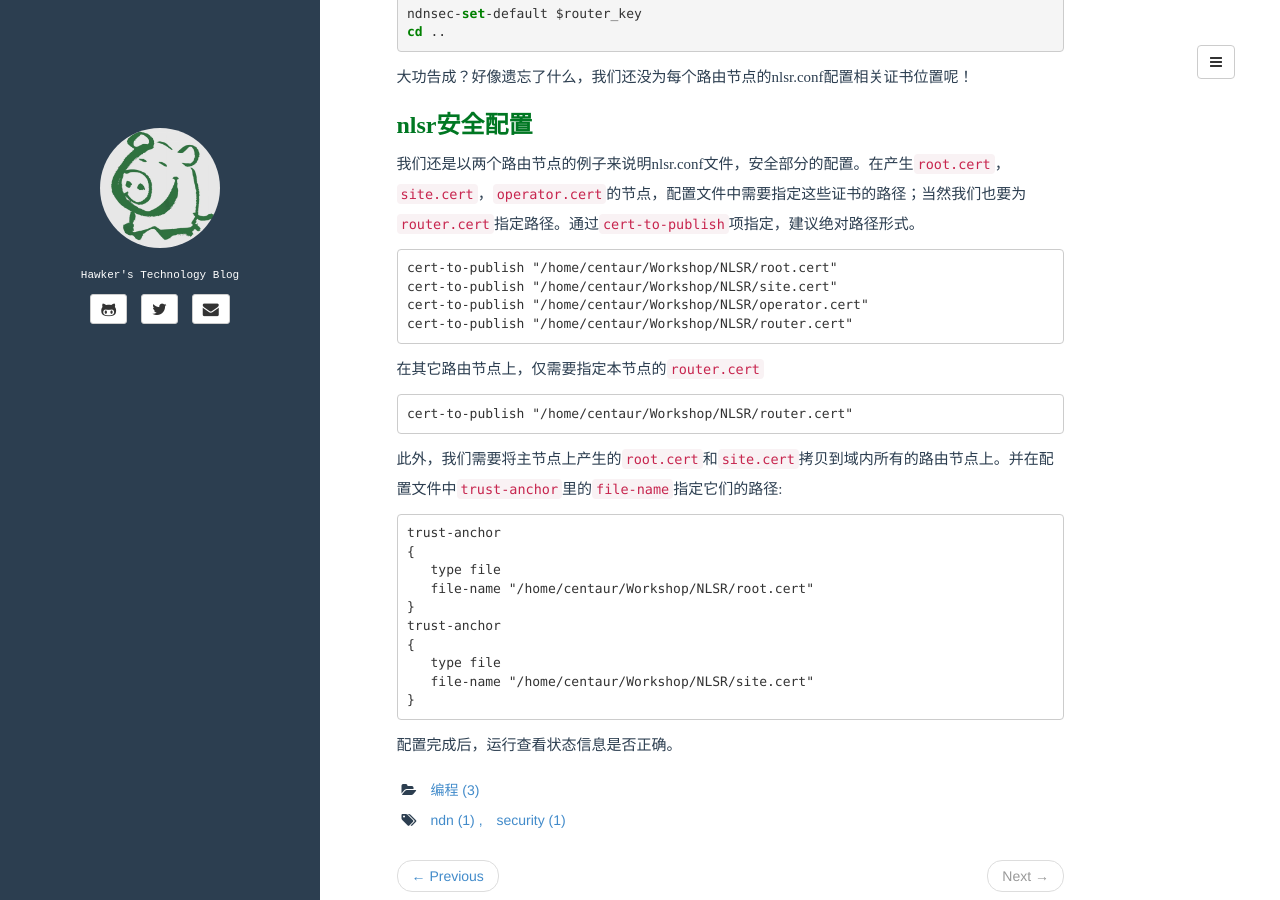
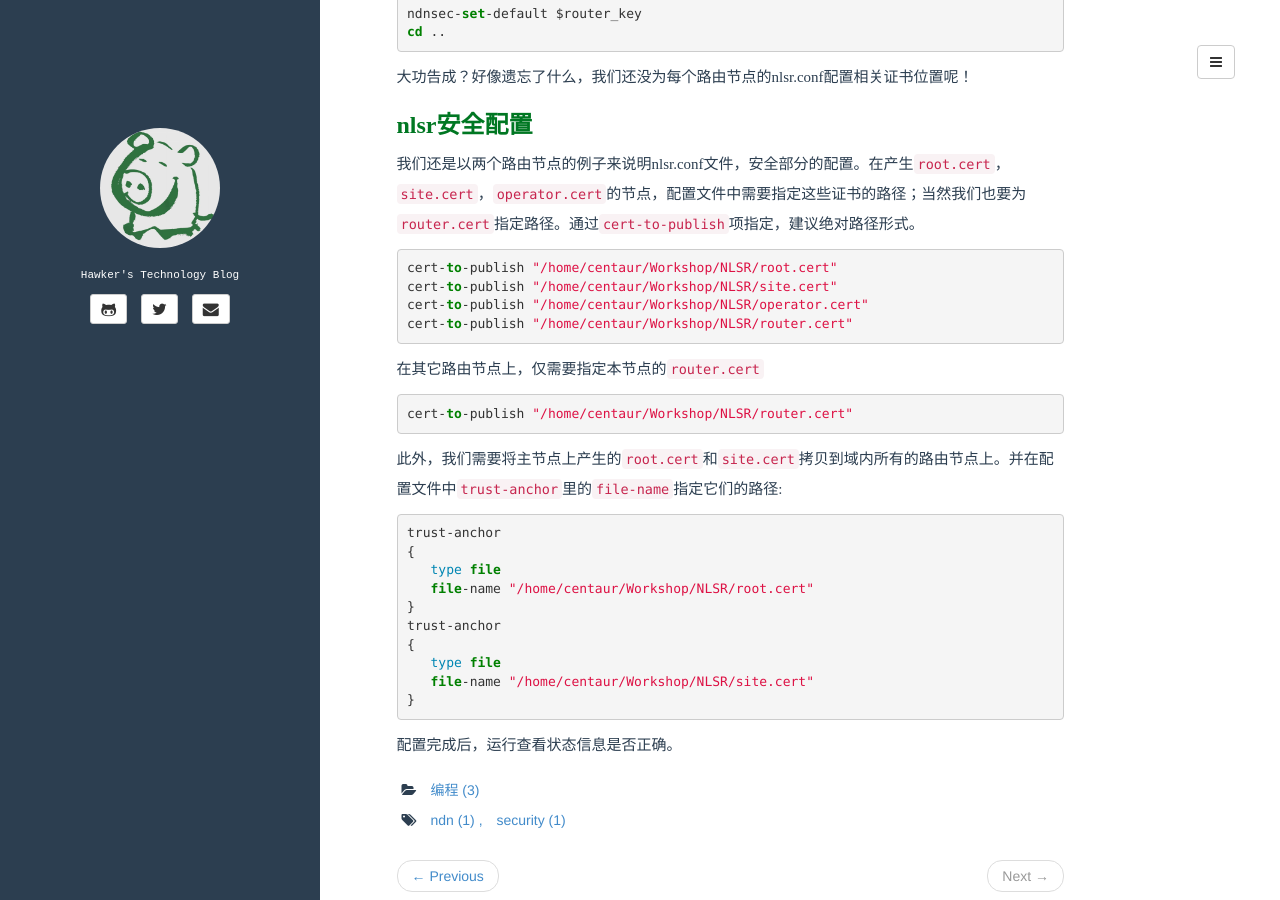
Before and after one commit to hawkxiang/hawkxiang.github.io, a Jekyll site: the page built from _posts/2016.04-10/2016-04-10-nlsr-security-certchain.md, in a window 1280 px wide and 900 px high, scrolled down 6045 px. Built offline with Jekyll 4.4.1, drawn with Linux system fonts in a browser that asks for light colours; comment, search, counter and statistics services are not loaded.

Commit message:
Update 2016-04-10-nlsr-security-certchain.md

````diff
--- a/_posts/2016.04-10/2016-04-10-nlsr-security-certchain.md
+++ b/_posts/2016.04-10/2016-04-10-nlsr-security-certchain.md
@@ -274,21 +274,22 @@ cd ..
 ## nlsr安全配置
 我们还是以两个路由节点的例子来说明nlsr.conf文件，安全部分的配置。在产生`root.cert`，`site.cert`，`operator.cert`的节点，配置文件中需要指定这些证书的路径；当然我们也要为`router.cert`指定路径。通过`cert-to-publish`项指定，建议绝对路径形式。
 
-```
+{% highlight vim%}
 cert-to-publish "/home/centaur/Workshop/NLSR/root.cert"
 cert-to-publish "/home/centaur/Workshop/NLSR/site.cert"
 cert-to-publish "/home/centaur/Workshop/NLSR/operator.cert"
 cert-to-publish "/home/centaur/Workshop/NLSR/router.cert"
-```
+{% endhighlight %}
 
 在其它路由节点上，仅需要指定本节点的`router.cert`
-```
+
+{% highlight vim%}
 cert-to-publish "/home/centaur/Workshop/NLSR/router.cert"
-```
+{% endhighlight %}
 
 此外，我们需要将主节点上产生的`root.cert`和`site.cert`拷贝到域内所有的路由节点上。并在配置文件中`trust-anchor`里的`file-name`指定它们的路径:
 
-```
+{% highlight vim%}
 trust-anchor
 {
    type file
@@ -299,6 +300,6 @@ trust-anchor
    type file
    file-name "/home/centaur/Workshop/NLSR/site.cert"
 }
-```
+{% endhighlight %}
 
 配置完成后，运行查看状态信息是否正确。
````
